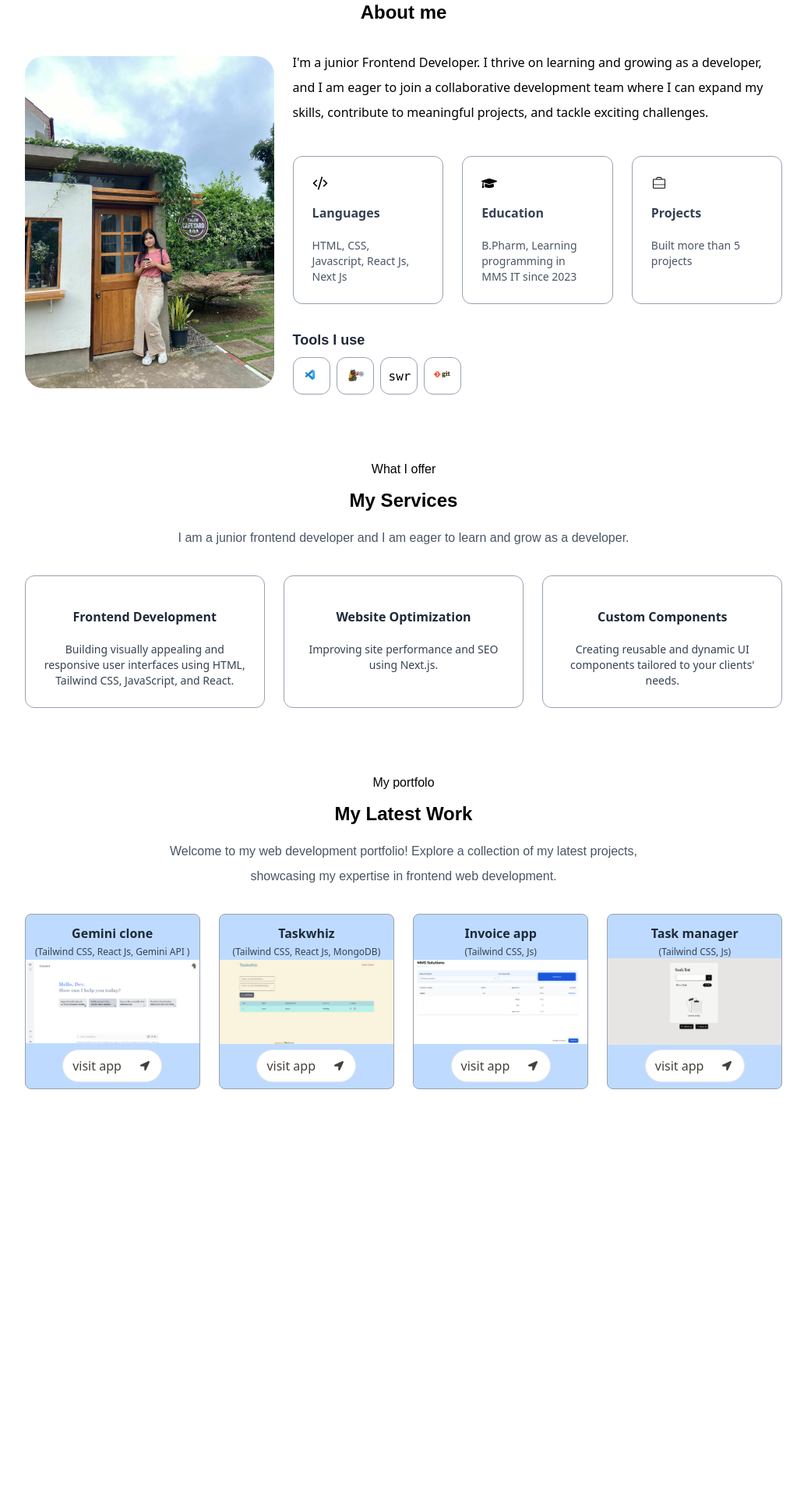
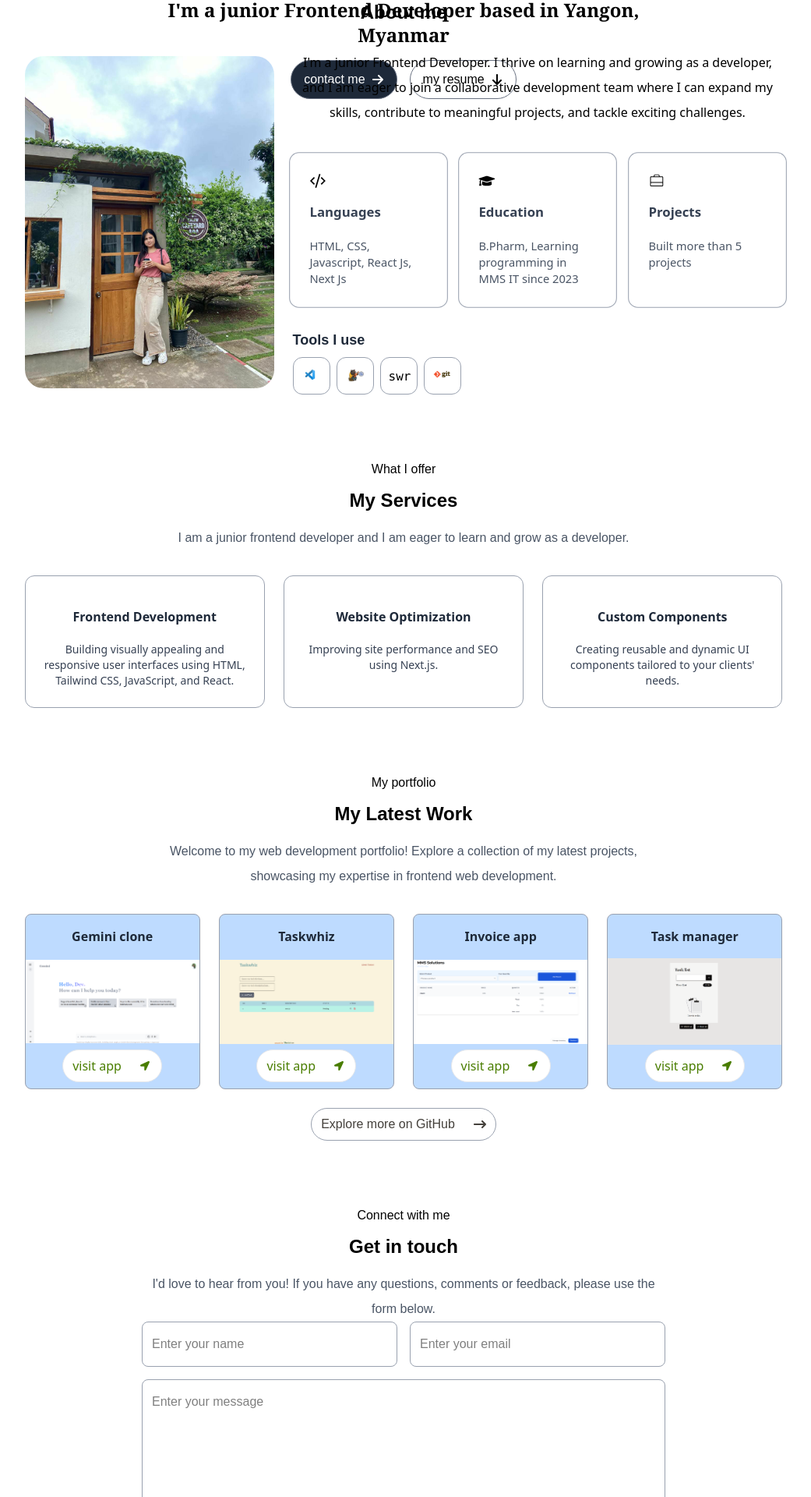
Before and after one commit to IvoryMay/Portfolio-next-js, a Next.js app: page / in a window 1280 px wide. Shown: the part 880-2800 px from the top of the page at 78% size, without its empty margins (122-1163 px from the left). Before the commit the page ends 2317 px from the top, so only its background shows below. Built offline with nearby package versions, Linux system fonts and the light colour scheme; a web font is replaced by a local one.

Commit message:
Animation added

```diff
--- a/app/components/About.jsx
+++ b/app/components/About.jsx
@@ -1,44 +1,87 @@
 import Image from 'next/image'
 import React from 'react'
-import aboutMe from '../Data/aboutMe'
+import aboutMe from '../Data/aboutMe';
+import { motion } from "motion/react"
 
 const About = () => {
   return (
-    <div id='about' className='w-full  px-[12%] py-10 scroll-mt-30 '>
-      <h4 className=' text-center mb-2'>Introduction</h4>
-      <h1 className='text-2xl text-center font-semibold'>About me</h1>
+    <motion.div
+    initial={{ opacity:0}}
+      whileInView={{opacity:1}}
+      transition={{duration:1}}
+    id='about' className='w-full  px-[12%] py-10 scroll-mt-30 '>
+      <motion.h4
+      initial={{y:-20, opacity:0}}
+      whileInView={{y:0,opacity:1}}
+      transition={{duration:0.5, delay:0.3}}
+      className=' text-center mb-2'>Introduction</motion.h4>
+      <motion.h1
+      initial={{y:-20, opacity:0}}
+      whileInView={{y:0,opacity:1}}
+      transition={{duration:1, delay:0.5}}
+      className='text-2xl text-center font-semibold'>About me</motion.h1>
 
-      <div className='flex items-center gap-6 lg:flex-row flex-col mt-8 w-full mx-auto'>
-        <div className=''>
-          <Image src="/me-kalaw.jpg"  alt="user" width={150} height={150} className='w-64 sm:w-80 rounded-3xl' />
-          </div>
-        <div className='flex-1'>
-          <p className=' max-w-2xl mb-10 font-sans '>I'm a junior Frontend Developer. I thrive on learning and growing as a developer, and I am eager to join a collaborative development team where I can expand my skills,
-        contribute to meaningful projects, and tackle exciting challenges. </p>
-          <ul className='grid grid-cols-1 sm:grid-cols-3 gap-6 ' >
+      <motion.div
+      initial={{ opacity:0}}
+      whileInView={{opacity:1}}
+      transition={{duration:0.8}}
+      className='flex items-center gap-6 lg:flex-row flex-col mt-8 w-full mx-auto'>
+        <motion.div
+        initial={{opacity:0, scale:0.9}}
+        whileInView={{opacity:1,scale:1}}
+        transition={{duration:0.6}}
+        className=''>
+         <a href='/me-kalaw.jpg'> <Image src="/me-kalaw.jpg"  alt="user" width={150} height={150} className='w-64 sm:w-80 rounded-3xl' /></a>
+          </motion.div>
+        <motion.div
+        initial={{ opacity:0}}
+        whileInView={{opacity:1}}
+        transition={{duration:0.6}}
+        className='flex-1'>
+          <motion.p
+          initial={{y:-20, opacity:0}}
+          whileInView={{y:0,opacity:1}}
+          transition={{duration:1, delay:0.7}}
+          className=' max-w-2xl mb-10 font-sans text-center '>I'm a junior Frontend Developer. I thrive on learning and growing as a developer, and I am eager to join a collaborative development team where I can expand my skills,
+        contribute to meaningful projects, and tackle exciting challenges. </motion.p>
+          <motion.ul
+          initial={{y:-20, opacity:0}}
+          whileInView={{y:0,opacity:1}}
+          transition={{duration:1, delay:0.9}}
+          className='grid grid-cols-1 sm:grid-cols-3 gap-6 ' >
             {aboutMe.map((el,index)=>(
-              <li key={index} className='border-[0.5px] border-gray-400  rounded-xl p-6 cursor-pointer font-sans hover:shadow-lg hover:bg-green-100 hover:-translate-y-1 duration-500'>
+              <motion.li
+              whileInView={{scale:1.05}}
+              key={index} className='border-[0.5px] border-gray-400  rounded-xl p-6 cursor-pointer font-sans hover:shadow-lg hover:bg-green-100 hover:-translate-y-1 duration-500'>
 
                 <span className='text-xl '>{el.icon}</span>
                 <h3 className='font-semibold  text-gray-700 mt-3'>{el.title}</h3>
                 <p className='mt-4 text-gray-600 text-sm'>{el.description}</p>
 
-              </li>
+              </motion.li>
             ))}
-          </ul>
+          </motion.ul>
           <div className='mt-8'>
-            <h3 className='font-semibold text-gray-800 text-lg mb-2'>Tools I use</h3>
-            <ul className='flex flex-row gap-2 items-center'>
+            <motion.h3
+            initial={{ opacity:0}}
+            whileInView={{opacity:1}}
+            transition={{duration:1, delay:1}}
+            className='font-semibold text-gray-800 text-lg mb-2'>Tools I use</motion.h3>
+            <motion.ul
+             initial={{y:20, opacity:0}}
+             whileInView={{y:0,opacity:1}}
+             transition={{duration:1, delay:1.2}}
+            className='flex flex-row gap-2 items-center'>
               <li className='border-[0.5px] border-gray-400  rounded-xl p-2 cursor-pointer font-sans hover:shadow-lg hover:-translate-y-1 duration-500  size-12 '><Image src="/vs code.jpg"  alt="vscode" width={50} height={50} className='pt-1 pr-1'  /></li>
               <li className='border-[0.5px] border-gray-400  rounded-xl p-2 cursor-pointer font-sans hover:shadow-lg hover:-translate-y-1 duration-500  size-12'><Image src="/zustand-white.jpg"  alt="zustand" width={50} height={50} className='pt-1.5' /></li>
               <li className='border-[0.5px] border-gray-400  rounded-xl p-2 cursor-pointer  hover:shadow-lg  hover:-translate-y-1 duration-500  size-12 pb-2.5 pl-2.5 font-mono'>swr</li>
               <li className='border-[0.5px] border-gray-400  rounded-xl p-2 cursor-pointer font-sans hover:shadow-lg hover:-translate-y-1 duration-500  size-12 pt-4'><Image src="/git-icon.png"  alt="git-icon" width={50} height={50}  /></li>
 
-            </ul>
+            </motion.ul>
           </div>
-        </div>
-      </div>
-    </div>
+        </motion.div>
+      </motion.div>
+    </motion.div>
   )
 }
 
--- /dev/null
+++ b/app/components/Contact.jsx
@@ -0,0 +1,65 @@
+
+"use client"
+
+
+import React from 'react';
+import { FaArrowRight, FaLocationArrow } from 'react-icons/fa';
+import { FaArrowRightLong } from "react-icons/fa6";
+import {useState} from "react"
+
+const Contact = () => {
+
+  const [result, setResult] = useState("");
+
+  const onSubmit = async (event) => {
+    event.preventDefault();
+    setResult("Sending....");
+    const formData = new FormData(event.target);
+
+    formData.append("access_key", "2546f95f-7857-4238-bd02-9c092abecdd1");
+
+    const response = await fetch("https://api.web3forms.com/submit", {
+      method: "POST",
+      body: formData
+    });
+
+    const data = await response.json();
+
+    if (data.success) {
+      setResult("Form Submitted Successfully");
+      event.target.reset();
+    } else {
+      console.log("Error", data);
+      setResult(data.message);
+    }
+  };
+
+
+  return (
+    <div id='contact' className='w-full  px-[12%] py-10 scroll-mt-30 '>
+      <h4 className=' text-center mb-2'>Connect with me</h4>
+      <h1 className='text-2xl text-center font-semibold'>Get in touch</h1>
+
+      <p className='mt-4 text-gray-600 text-center max-w-2xl mx-auto '>
+        I'd love to hear from you! If you have any questions, comments or feedback, please use the form below.
+      </p>
+
+      <div>
+        <form onSubmit={onSubmit} className='max-w-2xl mx-auto'>
+          <div className='grid grid-cols-1 sm:grid-cols-2 gap-4 '>
+          <input type="text" placeholder='Enter your name'  required name="name" className='flex-1 p-3 outline-none border-[0.5px] border-gray-400 rounded-lg bg-white'/>
+          <input type="email" placeholder='Enter your email'  required name="email" className='flex-1 p-3 outline-none border-[0.5px] border-gray-400 rounded-lg bg-white'/>
+          </div>
+          <textarea  id="" cols="30" rows="6" name ="message" placeholder='Enter your message' className='w-full mt-4 p-3 outline-none border-[0.5px] border-gray-400 rounded-lg bg-white resize-none'/>
+          <button type='submit' className='w-max mt-4 px-4 py-2 outline-none border-[0.5px] border-gray-400 rounded-full bg-black/80 text-white flex items-center gap-2 justify-center mx-auto cursor-pointer hover:bg-black hover:scale-95'><span>Send message</span><FaArrowRight /></button>
+
+          <p>{result}</p>
+        </form>
+      </div>
+    </div>
+  )
+}
+
+export default Contact;
+
+// web3forms => documentation => js frameworks => react js => simple react contact form
--- a/app/components/MyWork.jsx
+++ b/app/components/MyWork.jsx
@@ -1,34 +1,46 @@
 import React from 'react'
 import myWorks from '../Data/myWork'
 import { FaLocationArrow } from "react-icons/fa";
+import { FaArrowRightLong } from "react-icons/fa6";
 
 const MyWork = () => {
   return (
-    <div id='services' className='w-full  px-[12%] py-10 scroll-mt-30 '>
-       <h4 className=' text-center mb-2'>My portfolo</h4>
+    <div id='work' className='w-full  px-[12%] py-10 scroll-mt-30 '>
+       <h4 className=' text-center mb-2'>My portfolio</h4>
       <h1 className='text-2xl text-center font-semibold'>My Latest Work</h1>
 
-      <p className='mt-4 text-gray-600 text-center max-w-2xl mx-auto'>
+      <p className='mt-4 text-gray-600 text-center max-w-2xl mx-auto '>
         Welcome to my web development portfolio! Explore a collection of my latest projects, showcasing my expertise in frontend web development.
       </p>
 
-      <div>
-      <div className='grid grid-cols-1 sm:grid-cols-2 md:grid-cols-4 gap-6 mt-8'>
+
+      <div className='grid grid-cols-1 sm:grid-cols-2  lg:grid-cols-4 gap-6 mt-8'>
         {myWorks.map((el,index)=>(
-          <div key={index} style={{backgroundImage:`url(${el.image})`}} className='aspect-square bg-contain bg-no-repeat bg-center rounded-lg relative border-[0.5px] border-gray-400 bg-blue-200  cursor-pointer font-sans hover:shadow-lg hover:bg-green-100 hover:-translate-y-1 duration-500'>
+          <div key={index} style={{backgroundImage:`url(${el.image})`}} className='aspect-square bg-contain bg-no-repeat bg-center rounded-lg relative border-[0.5px] border-gray-400 bg-blue-200  cursor-pointer font-sans hover:shadow-lg hover:bg-green-100 hover:-translate-y-1 duration-500 group'>
           <div>
-          <h3 className='font-semibold  text-gray-800 mt-2 text-center'>{el.title}</h3>
-          <p className=' text-gray-700 text-xs text-center '>({el.description})</p>
+          <h3 className='font-semibold  text-gray-800 mt-3 text-center'>{el.title}</h3>
+          {/* <p className=' text-gray-700 text-xs text-center '>({el.description})</p> */}
           </div>
-          <div className='absolute bottom-2 left-1/2 -translate-x-1/2'>
-          <button className='text-stone-700 hover:text-stone-900 hover:scale-95'><a href={el.liveLink} target='_blank' rel="noreferrer" className='flex items-center  w-32 gap-6 border border-gray-200 px-3 py-1 rounded-full  bg-white'><span>visit app</span ><FaLocationArrow className=' size-3'/></a></button>
+          <div className='absolute bottom-2 left-1/2 -translate-x-1/2 group-hover:bottom-4 duration-500'>
+          <button className='text-stone-700 hover:text-stone-900 hover:scale-95'><a href={el.liveLink} target='_blank' rel="noreferrer" className='flex items-center  w-32 gap-6 border border-gray-200 px-3 py-1 rounded-full  bg-white text-lime-700'><span>visit app</span ><FaLocationArrow className=' size-3'/></a></button>
           </div>
+
+
         </div>
         ))}
 
 
 
+
+
       </div>
+      <div className='flex items-center justify-center'>
+      <button className='text-stone-700 hover:text-stone-900 hover:scale-95 mt-6  '>
+        <a href="https://github.com/IvoryMay" target='_blank' rel="noreferrer" className='flex items-center justify-around  gap-6 border border-gray-400 px-3 py-1 rounded-full  '>
+          <span>Explore more on GitHub</span >
+          <FaArrowRightLong className=' size-4'/>
+          </a>
+          </button>
       </div>
     </div>
   )
--- a/app/components/TopSection.jsx
+++ b/app/components/TopSection.jsx
@@ -5,19 +5,43 @@ import React from 'react'
 import { MdOutlineWavingHand } from "react-icons/md";
 import { FaArrowRight } from "react-icons/fa6";
 import { FaArrowDown } from "react-icons/fa6";
+import { motion } from "motion/react"
 
 const TopSection = () => {
   return (
     <section id='top'>
       <div className='flex flex-col items-center justify-center h-screen text-center w-11/12 max-w-3xl mx-auto'>
         <div className='flex items-center gap-4 flex-col '>
-          <Image src="/me-inya.jpg"  alt="hero" width={150} height={150} className='rounded-[100%]' />
-          <p className='flex items-center gap-2 text-xl mb-4'>Hi! I'm Theint Sandi Kyaw.<MdOutlineWavingHand className='text-amber-600'/></p>
+         <motion.div
+         initial={{scale:0}}
+         whileInView={{scale:1}}
+         transition={{duration:0.8, type:"spring",stiffness:100}}
+         >
+         <a href='/me-inya.jpg'> <Image src="/me-inya.jpg"  alt="hero" width={150} height={150} className='rounded-lg w-auto h-auto' priority/></a>
+         </motion.div>
+          <motion.p
+          initial={{y:-20, opacity:0}}
+          whileInView={{y:0, opacity:1}}
+          transition={{duration:0.6, delay:0.3}}
+          className='flex items-center gap-2 text-xl mb-4'>Hi! I'm Theint Sandi Kyaw.<MdOutlineWavingHand className='text-amber-600'/></motion.p>
         </div>
-        <p className='text-2xl font-semibold font-serif max-w-2xl '>I'm a junior Frontend Developer based in Yangon, Myanmar</p>
+        <motion.p
+        initial={{y:-30, opacity:0}}
+        whileInView={{y:0, opacity:1}}
+        transition={{duration:0.8, delay:0.5}}
+        className='text-2xl font-semibold font-serif max-w-2xl '>I'm a junior Frontend Developer based in Yangon, Myanmar</motion.p>
         <div className='flex items-center gap-4 sm:flex-row flex-col mt-4'>
-          <a href="#contact" className='flex items-center gap-2 border border-gray-500 px-4 py-2 rounded-full bg-gray-800 text-white'><span>contact me</span><FaArrowRight /></a>
-          <a className='flex items-center gap-2 border border-gray-500 px-4 py-2 rounded-full'><span>my resume</span><FaArrowDown /></a>
+          <motion.a
+          initial={{x:-40, opacity:0}}
+          whileInView={{x:0, opacity:1}}
+          transition={{duration:0.8, delay:1}}
+          href="#contact" className='flex items-center gap-2 border border-gray-500 px-4 py-2 rounded-full bg-gray-800 text-white'><span>contact me</span><FaArrowRight /></motion.a>
+
+          <motion.a
+          initial={{x:40, opacity:0}}
+          whileInView={{x:0, opacity:1}}
+          transition={{duration:0.8, delay:1.2}}
+          className='flex items-center gap-2 border border-gray-500 px-4 py-2 rounded-full'><span>my resume</span><FaArrowDown /></motion.a>
         </div>
       </div>
 
--- a/app/globals.css
+++ b/app/globals.css
@@ -1,7 +1,12 @@
 @import "tailwindcss";
 
+/* dark mode */
 
+html.dark {
+  background-color: #11001F;
+  color: white;
+}
 
-/* * {
-  font-family: Outfit;
-} */
+body {
+  transition: background-color 0.3s ease, color 0.3s ease;
+}
--- a/app/layout.js
+++ b/app/layout.js
@@ -18,9 +18,9 @@ export const metadata = {
 
 export default function RootLayout({ children }) {
   return (
-    <html lang="en" className="scroll-smooth">
+    <html lang="en" className="scroll-smooth ">
       <body
-        className={`${outfit.className} ${ovo.className} antialiased leading-8 overflow-x-hidden`}
+        className={`${outfit.className} ${ovo.className} antialiased leading-8 overflow-x-hidden  `}
       >
         {children}
       </body>
--- a/package.json
+++ b/package.json
@@ -9,6 +9,7 @@
     "lint": "next lint"
   },
   "dependencies": {
+    "motion": "^12.9.2",
     "next": "15.3.1",
     "react": "^19.0.0",
     "react-dom": "^19.0.0",
```
Also changed, not shown: app/components/Footer.jsx (added, +45 -0 lines), app/components/Navbar.jsx (+13 -6 lines), app/components/Services.jsx (+47 -14 lines), app/page.js (+43 -1 lines), postcss.config.mjs (+7 -2 lines), 1 other file (tests, documents, lock files or other folders).
